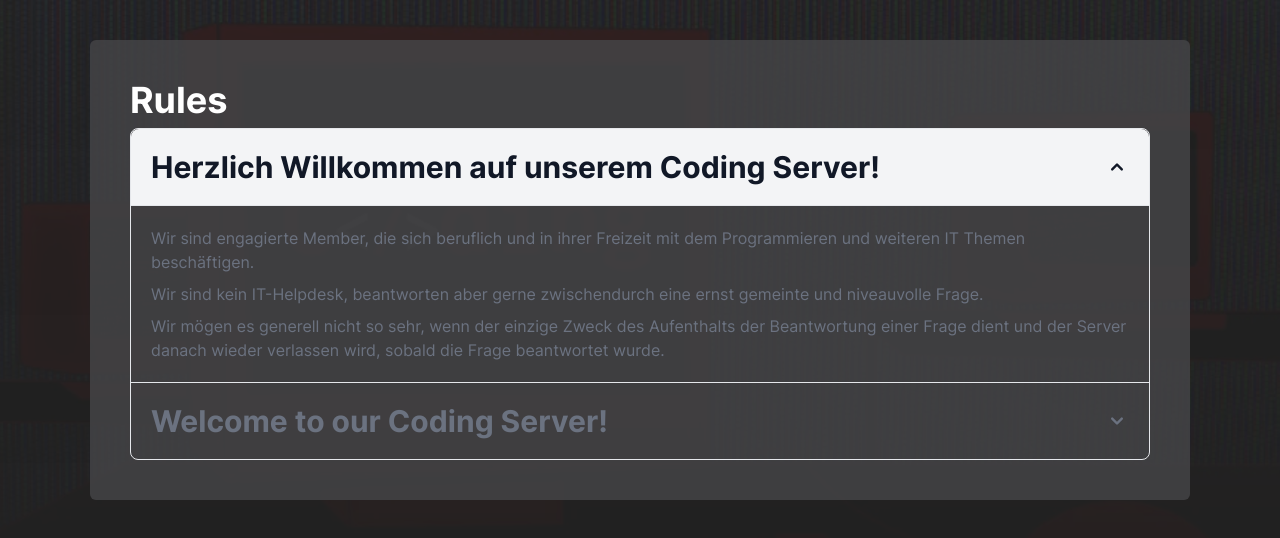
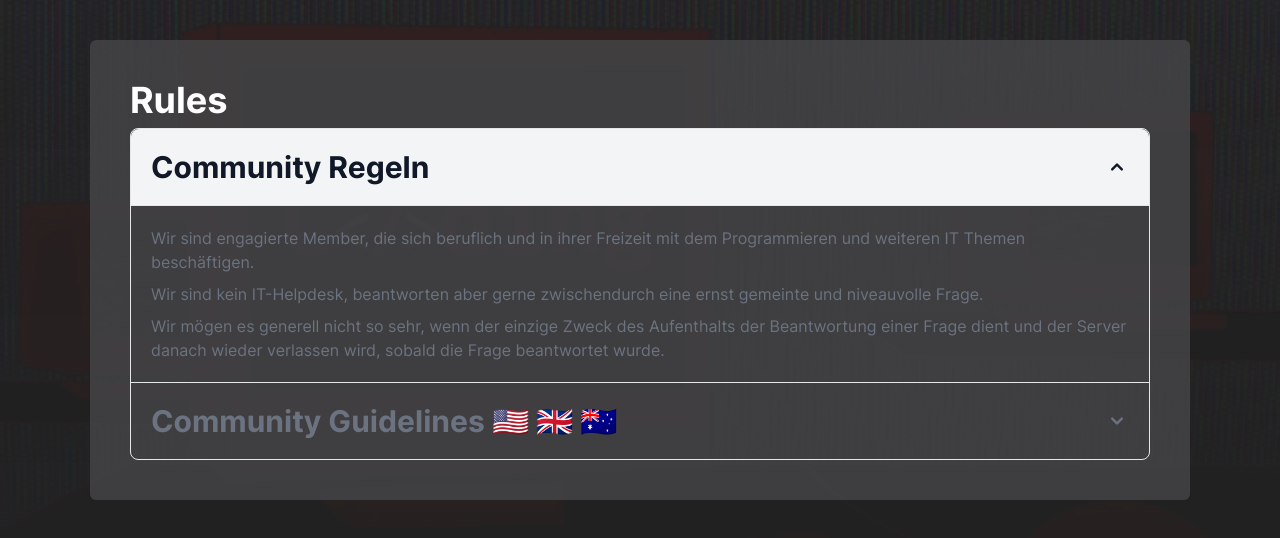
Before and after one commit to Superriot/coding.global-web, a Next.js app: page /rules in a window 1280 px wide. Shown: the top 538 px of the page. Built offline with nearby package versions, Linux system fonts and the light colour scheme.

Commit message:
Changed accordion title

```diff
--- a/src/pages/rules.tsx
+++ b/src/pages/rules.tsx
@@ -17,9 +17,7 @@ export default function Rules() {
           <h1 className='mb-2'>Rules</h1>
           <Accordion>
             <Accordion.Panel>
-              <Accordion.Title>
-                Herzlich Willkommen auf unserem Coding Server!
-              </Accordion.Title>
+              <Accordion.Title>Community Regeln</Accordion.Title>
               <Accordion.Content>
                 <p className='mb-2 text-gray-500 dark:text-gray-400'>
                   Wir sind engagierte Member, die sich beruflich und in ihrer
@@ -39,7 +37,7 @@ export default function Rules() {
               </Accordion.Content>
             </Accordion.Panel>
             <Accordion.Panel>
-              <Accordion.Title>Welcome to our Coding Server!</Accordion.Title>
+              <Accordion.Title>Community Guidelines 🇺🇸 🇬🇧 🇦🇺</Accordion.Title>
               <Accordion.Content>
                 <p className='mb-2 text-gray-500 dark:text-gray-400'>
                   We are dedicated members, who are professionally and in their
```
